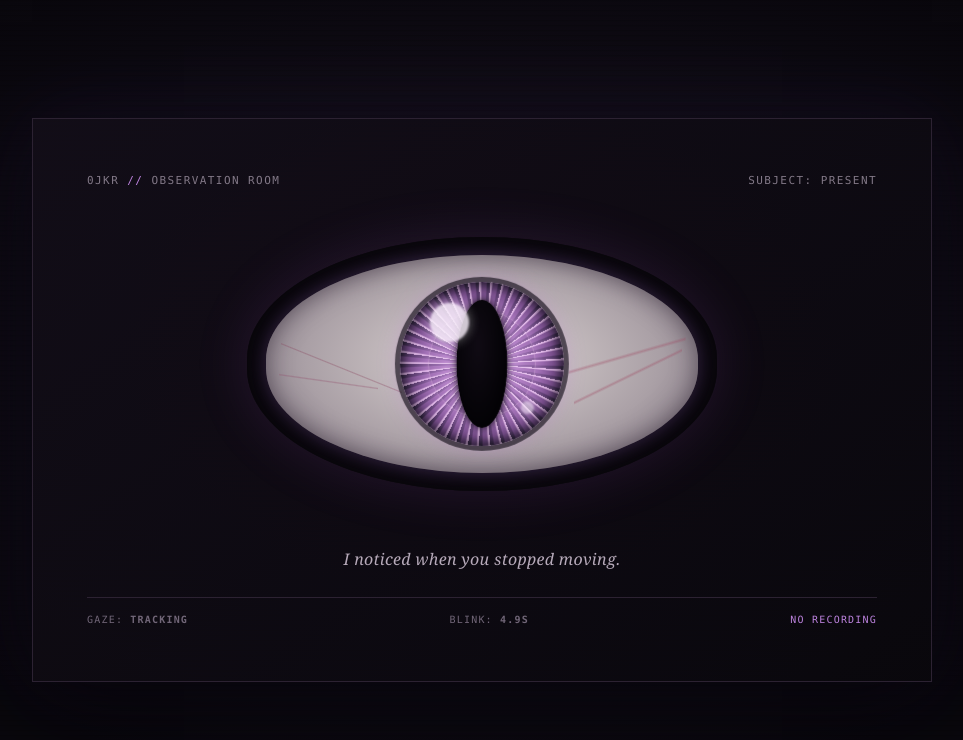
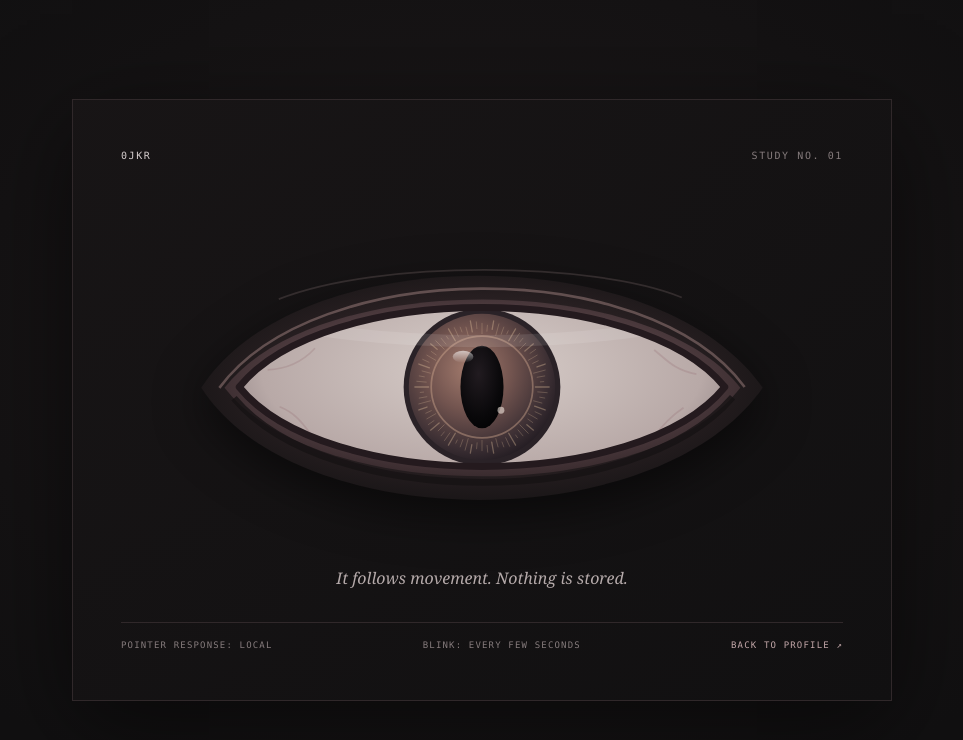
Before and after one commit to 0jkr/0jkr, a plain HTML site: page index.html in a window 1280 px wide. Shown: the whole page, without its empty margins (158-1121 px from the left). Drawn offline with Linux system fonts and the light colour scheme.

Commit message:
Redesign profile and interactive eye

```diff
--- a/index.html
+++ b/index.html
@@ -3,17 +3,17 @@
 <head>
   <meta charset="utf-8">
   <meta name="viewport" content="width=device-width, initial-scale=1">
-  <meta name="theme-color" content="#09070d">
-  <meta name="description" content="A quiet room with one eye on the cursor.">
-  <title>0JKR // observation room</title>
+  <meta name="theme-color" content="#111011">
+  <meta name="description" content="An eye, drawn to movement. Nothing is stored.">
+  <title>0JKR — study no. 01</title>
   <style>
     :root {
       color-scheme: dark;
-      --ink: #e9e1ec;
-      --muted: #827887;
-      --violet: #bd83df;
-      --line: #2c2232;
-      --room: #09070d;
+      --paper: #d6cece;
+      --muted: #857b7c;
+      --wine: #82565d;
+      --rule: #30282a;
+      --ground: #111011;
     }
     * { box-sizing: border-box; }
     body {
@@ -21,196 +21,200 @@
       margin: 0;
       display: grid;
       place-items: center;
-      overflow: hidden;
-      color: var(--ink);
-      background:
-        radial-gradient(ellipse at 50% 43%, #21152a 0, #100c15 34%, var(--room) 75%),
-        var(--room);
-      font: 14px/1.5 ui-monospace, SFMono-Regular, Menlo, Monaco, Consolas, monospace;
-    }
-    body::before {
-      content: "";
-      position: fixed;
-      inset: 0;
-      pointer-events: none;
-      opacity: .17;
-      background: repeating-linear-gradient(0deg, transparent 0 3px, #000 4px 5px);
-      mix-blend-mode: multiply;
+      padding: 28px 18px;
+      color: var(--paper);
+      background: radial-gradient(ellipse at 50% 43%, #211a1b 0, #171415 35%, var(--ground) 78%);
+      font: 13px/1.6 ui-monospace, SFMono-Regular, Menlo, Monaco, Consolas, monospace;
     }
     main {
-      width: min(900px, 100% - 40px);
-      position: relative;
-      padding: clamp(24px, 5vw, 54px);
-      border: 1px solid var(--line);
-      background: linear-gradient(145deg, rgb(19 14 24 / .94), rgb(10 8 13 / .94));
-      box-shadow: 0 25px 100px #000b, 0 0 80px #8b5cf61a;
+      width: min(820px, 100%);
+      padding: clamp(22px, 5vw, 48px);
+      border: 1px solid var(--rule);
+      background: linear-gradient(145deg, rgb(24 21 22 / .91), rgb(17 16 17 / .96));
+      box-shadow: 0 24px 90px #0008;
     }
-    header, footer { display: flex; justify-content: space-between; gap: 20px; }
-    header { color: var(--muted); font-size: 11px; letter-spacing: .13em; text-transform: uppercase; }
-    header b { color: var(--violet); font-weight: 500; }
-    .scene { min-height: 340px; display: grid; place-items: center; padding: 28px 0 18px; }
-    .socket {
-      width: min(470px, 82vw);
-      aspect-ratio: 1.85;
-      position: relative;
-      display: grid;
-      place-items: center;
-      overflow: hidden;
-      border-radius: 52% / 50%;
-      background: radial-gradient(ellipse, #24182d 0 47%, #0d0911 76%);
-      box-shadow: 0 0 55px #b15ddb22, inset 0 0 42px #000;
-    }
-    .sclera {
-      width: 92%;
-      height: 86%;
-      position: relative;
-      overflow: hidden;
-      border-radius: 50% / 48%;
-      background:
-        radial-gradient(ellipse at 50% 48%, #ded6d5 0, #aaa0a6 58%, #736776 100%);
-      box-shadow: inset 0 0 24px #1a101e88, 0 0 16px #c084fc28;
-      transition: filter .25s ease;
-    }
-    .veins, .iris, .pupil, .glint, .lid { position: absolute; }
-    .veins {
-      inset: 0;
-      opacity: .37;
-      background:
-        linear-gradient(22deg, transparent 48%, #8a465f 49%, transparent 50%) 5% 52% / 28% 32% no-repeat,
-        linear-gradient(-16deg, transparent 47%, #a04c65 49%, transparent 51%) 96% 43% / 27% 38% no-repeat,
-        linear-gradient(8deg, transparent 47%, #93506d 49%, transparent 51%) 4% 60% / 23% 22% no-repeat,
-        linear-gradient(-26deg, transparent 47%, #a04c65 49%, transparent 51%) 95% 57% / 25% 27% no-repeat;
-    }
-    .iris {
-      width: 38%;
-      height: auto;
-      max-height: 84%;
-      aspect-ratio: 1;
-      left: 50%;
-      top: 50%;
-      border-radius: 50%;
-      transform: translate(calc(-50% + var(--look-x, 0px)), calc(-50% + var(--look-y, 0px)));
-      background:
-        repeating-conic-gradient(from 6deg, #d5a9dc 0deg 1deg, #5a386c 2deg 5deg, #271d35 6deg 8deg),
-        radial-gradient(circle, #b47fca 0 18%, #42274f 63%, #17121c 70%);
-      background-blend-mode: screen, normal;
-      box-shadow: 0 0 0 5px #17121caa, 0 0 22px #bb72d766, inset 0 0 18px #08060c;
-      transition: transform 90ms ease-out;
-      will-change: transform;
-    }
-    .iris::before {
-      content: "";
-      position: absolute;
-      inset: 17%;
-      border-radius: 50%;
-      border: 1px solid #e1b8e366;
-      box-shadow: 0 0 14px #d599e566;
-    }
-    .pupil {
-      width: 31%;
-      height: 78%;
-      left: 50%;
-      top: 50%;
-      border-radius: 50%;
-      transform: translate(-50%, -50%);
-      background: radial-gradient(ellipse at 43% 36%, #100b14, #030205 72%);
-      box-shadow: 0 0 8px #08050b;
-    }
-    .glint {
-      z-index: 2;
-      top: 22%;
-      left: 38%;
-      width: 9%;
-      aspect-ratio: 1;
-      border-radius: 50%;
-      background: #f7edf9;
-      opacity: .84;
-      filter: blur(1px);
-      box-shadow: 0 0 12px #fff8;
-    }
-    .glint.small { top: 67%; left: 59%; width: 3%; opacity: .58; }
-    .lid {
-      z-index: 3;
-      left: -2%;
-      width: 104%;
-      height: 52%;
-      background: linear-gradient(180deg, #21152a, #120d18 82%, #3b2345);
-      box-shadow: 0 5px 14px #0009;
-      transform: scaleY(0);
-      will-change: transform;
-    }
-    .lid.top { top: 0; transform-origin: top; border-radius: 0 0 50% 50%; }
-    .lid.bottom { bottom: 0; transform-origin: bottom; border-radius: 50% 50% 0 0; background: linear-gradient(0deg, #21152a, #120d18 82%, #3b2345); }
-    .socket.blink .lid { animation: blink 170ms cubic-bezier(.4, 0, .8, .2) both; }
-    .socket.blink .lid.bottom { animation-name: blink-bottom; }
-    .socket.blink .sclera { filter: brightness(.6); }
-    @keyframes blink { 0%, 100% { transform: scaleY(0); } 45%, 70% { transform: scaleY(1); } }
-    @keyframes blink-bottom { 0%, 100% { transform: scaleY(0); } 45%, 70% { transform: scaleY(1); } }
-    .caption { margin: 18px 0 0; text-align: center; color: #b7aaba; font: italic 16px/1.5 Georgia, serif; letter-spacing: .02em; }
-    footer { margin-top: 26px; padding-top: 14px; border-top: 1px solid var(--line); color: #716678; font-size: 10px; letter-spacing: .12em; text-transform: uppercase; }
-    footer span:last-child { color: var(--violet); }
-    @media (max-width: 560px) {
-      main { width: 100%; min-height: 100svh; display: flex; flex-direction: column; justify-content: center; padding: 24px; border: 0; }
-      .scene { min-height: 260px; }
-      footer { font-size: 9px; }
+    header, footer { display: flex; align-items: center; justify-content: space-between; gap: 18px; }
+    header { color: var(--muted); font-size: 10px; letter-spacing: .16em; text-transform: uppercase; }
+    header strong { color: var(--paper); font-weight: 500; }
+    .stage { display: grid; place-items: center; padding: clamp(30px, 7vw, 68px) 0 24px; }
+    #eye { display: block; width: min(620px, 100%); overflow: visible; filter: drop-shadow(0 14px 24px #0008); }
+    #iris { transform-box: view-box; transform-origin: 360px 180px; }
+    .fiber { stroke: #e5c5a0; stroke-linecap: round; opacity: .36; }
+    .caption { margin: 0; text-align: center; color: #b5aaaa; font: italic 16px/1.5 Georgia, 'Times New Roman', serif; }
+    footer { margin-top: 32px; padding-top: 15px; border-top: 1px solid var(--rule); color: var(--muted); font-size: 9px; letter-spacing: .13em; text-transform: uppercase; }
+    footer a { color: #c3a7a9; text-decoration: none; }
+    footer a:hover { color: #eee1e1; }
+    @media (max-width: 540px) {
+      body { padding: 0; }
+      main { min-height: 100svh; display: flex; flex-direction: column; justify-content: center; border: 0; }
+      .stage { padding: 56px 0 38px; }
+      footer { flex-wrap: wrap; font-size: 8px; }
     }
     @media (prefers-reduced-motion: reduce) {
-      *, *::before, *::after { scroll-behavior: auto !important; transition-duration: .01ms !important; }
-      .socket.blink .lid { animation-duration: .01ms; }
+      *, *::before, *::after { scroll-behavior: auto !important; }
     }
   </style>
 </head>
 <body>
   <main>
-    <header><span>0JKR <b>//</b> OBSERVATION ROOM</span><span id="state">SUBJECT: PRESENT</span></header>
-    <section class="scene" aria-label="An eye that follows the pointer and blinks">
-      <div class="socket" id="eye">
-        <div class="sclera">
-          <div class="veins"></div>
-          <div class="iris" id="iris"><div class="pupil"></div></div>
-          <div class="glint"></div><div class="glint small"></div>
-        </div>
-        <div class="lid top"></div><div class="lid bottom"></div>
-      </div>
+    <header><strong>0JKR</strong><span>STUDY NO. 01</span></header>
+    <section class="stage" aria-label="A drawn eye that follows movement and blinks">
+      <svg id="eye" viewBox="0 0 720 360" role="img" aria-labelledby="eye-title eye-desc">
+        <title id="eye-title">Study no. 01</title>
+        <desc id="eye-desc">A muted, realistic eye follows the pointer and blinks occasionally. Pointer movement stays in this browser tab.</desc>
+        <defs>
+          <radialGradient id="socket" cx="50%" cy="48%" r="58%">
+            <stop stop-color="#49363a"/>
+            <stop offset=".68" stop-color="#261e20"/>
+            <stop offset="1" stop-color="#151314"/>
+          </radialGradient>
+          <radialGradient id="skin" cx="50%" cy="46%" r="62%">
+            <stop stop-color="#80676a"/>
+            <stop offset=".62" stop-color="#594448"/>
+            <stop offset="1" stop-color="#302326"/>
+          </radialGradient>
+          <radialGradient id="sclera" cx="50%" cy="42%" r="65%">
+            <stop stop-color="#d8ceca"/>
+            <stop offset=".68" stop-color="#b8a9a7"/>
+            <stop offset="1" stop-color="#776a6d"/>
+          </radialGradient>
+          <radialGradient id="iris-fill" cx="42%" cy="38%" r="67%">
+            <stop stop-color="#a47c6e"/>
+            <stop offset=".42" stop-color="#72544f"/>
+            <stop offset=".82" stop-color="#392d32"/>
+            <stop offset="1" stop-color="#201a20"/>
+          </radialGradient>
+          <radialGradient id="pupil-fill" cx="42%" cy="34%" r="70%">
+            <stop stop-color="#211b20"/>
+            <stop offset=".75" stop-color="#09080a"/>
+            <stop offset="1" stop-color="#030304"/>
+          </radialGradient>
+          <linearGradient id="shine" x1="0" y1="0" x2="0" y2="1">
+            <stop stop-color="#fff" stop-opacity=".75"/>
+            <stop offset="1" stop-color="#fff" stop-opacity="0"/>
+          </linearGradient>
+          <clipPath id="opening-clip" clipPathUnits="userSpaceOnUse">
+            <path id="opening" d="M78 180 C178 57 542 57 642 180 C542 303 178 303 78 180Z"/>
+          </clipPath>
+        </defs>
+
+        <path d="M34 181 C145 8 565 7 686 181 C565 355 145 354 34 181Z" fill="url(#socket)"/>
+        <path d="M61 181 C166 44 555 44 660 181 C555 318 166 318 61 181Z" fill="url(#skin)" opacity=".84"/>
+
+        <g clip-path="url(#opening-clip)">
+          <rect x="70" y="45" width="580" height="270" fill="url(#sclera)"/>
+          <g fill="none" stroke="#8d6268" stroke-width="2" opacity=".22">
+            <path d="M100 153 C133 142 142 125 157 111 M111 160 C139 159 155 147 166 135"/>
+            <path d="M621 151 C589 138 580 122 566 110 M609 165 C584 161 574 148 560 137"/>
+            <path d="M125 203 C145 211 153 224 162 236 M594 204 C579 214 568 226 559 239"/>
+          </g>
+          <g id="iris">
+            <circle cx="360" cy="180" r="91" fill="#2a2227"/>
+            <circle cx="360" cy="180" r="85" fill="url(#iris-fill)"/>
+            <g id="fibers"></g>
+            <circle cx="360" cy="180" r="59" fill="none" stroke="#d4ac91" stroke-opacity=".42" stroke-width="2"/>
+            <ellipse cx="360" cy="180" rx="25" ry="48" fill="url(#pupil-fill)"/>
+            <ellipse cx="338" cy="145" rx="12" ry="7" fill="url(#shine)" opacity=".8"/>
+            <circle cx="382" cy="207" r="4" fill="#f4e9e1" opacity=".58"/>
+          </g>
+          <path d="M95 96 C219 137 500 137 625 96" fill="none" stroke="#fff" stroke-opacity=".1" stroke-width="14"/>
+        </g>
+
+        <path id="opening-edge" d="M78 180 C178 57 542 57 642 180 C542 303 178 303 78 180Z" fill="none" stroke="#241a1e" stroke-width="8" stroke-linejoin="round"/>
+        <path d="M55 181 C166 30 550 25 665 180" fill="none" stroke="#a08280" stroke-opacity=".5" stroke-width="3"/>
+        <path d="M72 193 C182 323 537 324 651 192" fill="none" stroke="#171214" stroke-opacity=".78" stroke-width="8"/>
+        <path d="M124 78 C240 32 489 34 592 76" fill="none" stroke="#c4a8a4" stroke-opacity=".18" stroke-width="2"/>
+      </svg>
     </section>
-    <p class="caption" id="caption">I noticed when you stopped moving.</p>
-    <footer><span>GAZE: <b id="gaze">TRACKING</b></span><span>BLINK: <b id="blink-time">--</b></span><span>NO RECORDING</span></footer>
+    <p class="caption">It follows movement. Nothing is stored.</p>
+    <footer><span>POINTER RESPONSE: LOCAL</span><span>BLINK: EVERY FEW SECONDS</span><a href="https://github.com/0jkr">BACK TO PROFILE ↗</a></footer>
   </main>
   <script>
     (() => {
-      const eye = document.getElementById('eye');
+      const svg = document.getElementById('eye');
       const iris = document.getElementById('iris');
-      const blinkTime = document.getElementById('blink-time');
-      const state = document.getElementById('state');
-      const reducedMotion = matchMedia('(prefers-reduced-motion: reduce)').matches;
-      let blinkTimer;
+      const opening = document.getElementById('opening');
+      const openingEdge = document.getElementById('opening-edge');
+      const fibers = document.getElementById('fibers');
+      const ns = 'http://www.w3.org/2000/svg';
 
-      function pointAt(x, y) {
-        const rect = eye.getBoundingClientRect();
-        const lookX = Math.max(-30, Math.min(30, (x - (rect.left + rect.width / 2)) / (rect.width / 2) * 30));
-        const lookY = Math.max(-15, Math.min(15, (y - (rect.top + rect.height / 2)) / (rect.height / 2) * 15));
-        iris.style.setProperty('--look-x', `${lookX}px`);
-        iris.style.setProperty('--look-y', `${lookY}px`);
-        state.textContent = 'SUBJECT: PRESENT';
+      for (let i = 0; i < 72; i++) {
+        const angle = (Math.PI * 2 * i) / 72;
+        const inner = 62 + (i % 3) * 3;
+        const outer = 78 - (i % 4) * 2;
+        const line = document.createElementNS(ns, 'line');
+        line.setAttribute('class', 'fiber');
+        line.setAttribute('x1', `${360 + Math.cos(angle) * inner}`);
+        line.setAttribute('y1', `${180 + Math.sin(angle) * inner}`);
+        line.setAttribute('x2', `${360 + Math.cos(angle) * outer}`);
+        line.setAttribute('y2', `${180 + Math.sin(angle) * outer}`);
+        line.setAttribute('stroke-width', i % 4 === 0 ? '1.5' : '0.8');
+        fibers.appendChild(line);
       }
-      document.addEventListener('pointermove', event => pointAt(event.clientX, event.clientY), { passive: true });
-      document.addEventListener('pointerleave', () => {
-        iris.style.setProperty('--look-x', '0px');
-        iris.style.setProperty('--look-y', '0px');
-        state.textContent = 'SUBJECT: ABSENT';
+
+      let targetX = 0, targetY = 0, currentX = 0, currentY = 0, moving = false;
+      function followPointer(event) {
+        const rect = svg.getBoundingClientRect();
+        const x = (event.clientX - rect.left) * (720 / rect.width);
+        const y = (event.clientY - rect.top) * (360 / rect.height);
+        targetX = Math.max(-35, Math.min(35, (x - 360) * .12));
+        targetY = Math.max(-21, Math.min(21, (y - 180) * .12));
+        if (!moving) {
+          moving = true;
+          requestAnimationFrame(easeGaze);
+        }
+      }
+      function easeGaze() {
+        currentX += (targetX - currentX) * .28;
+        currentY += (targetY - currentY) * .28;
+        iris.setAttribute('transform', `translate(${currentX.toFixed(2)} ${currentY.toFixed(2)})`);
+        if (Math.abs(targetX - currentX) > .15 || Math.abs(targetY - currentY) > .15) {
+          requestAnimationFrame(easeGaze);
+        } else {
+          currentX = targetX;
+          currentY = targetY;
+          iris.setAttribute('transform', `translate(${currentX.toFixed(2)} ${currentY.toFixed(2)})`);
+          moving = false;
+        }
+      }
+      window.addEventListener('pointermove', followPointer, { passive: true });
+      window.addEventListener('pointerleave', () => {
+        targetX = 0;
+        targetY = 0;
+        if (!moving) {
+          moving = true;
+          requestAnimationFrame(easeGaze);
+        }
       });
 
-      function blink() {
-        eye.classList.remove('blink');
-        void eye.offsetWidth;
-        eye.classList.add('blink');
-        blinkTime.textContent = `${(Math.random() * 2 + 3).toFixed(1)}S`;
-        setTimeout(() => eye.classList.remove('blink'), 190);
-        const next = reducedMotion ? 5000 : 2800 + Math.random() * 2600;
-        blinkTimer = setTimeout(blink, next);
+      const clamp = (value, min, max) => Math.max(min, Math.min(max, value));
+      function lidPath(amount) {
+        const y = 57 + 123 * amount;
+        const lowerY = 303 - 123 * amount;
+        return `M78 180 C178 ${y} 542 ${y} 642 180 C542 ${lowerY} 178 ${lowerY} 78 180Z`;
       }
-      blinkTimer = setTimeout(blink, 1800);
-      window.addEventListener('pagehide', () => clearTimeout(blinkTimer), { once: true });
+      function animateBlink(from, to, duration) {
+        return new Promise(resolve => {
+          const start = performance.now();
+          function frame(now) {
+            const t = clamp((now - start) / duration, 0, 1);
+            const eased = t < .5 ? 2 * t * t : 1 - Math.pow(-2 * t + 2, 2) / 2;
+            const shape = lidPath(from + (to - from) * eased);
+            opening.setAttribute('d', shape);
+            openingEdge.setAttribute('d', shape);
+            if (t < 1) requestAnimationFrame(frame);
+            else resolve();
+          }
+          requestAnimationFrame(frame);
+        });
+      }
+      async function blink() {
+        await animateBlink(0, 1, 105);
+        await new Promise(resolve => setTimeout(resolve, 75));
+        await animateBlink(1, 0, 130);
+        setTimeout(blink, 2600 + Math.random() * 2600);
+      }
+      setTimeout(blink, 1600 + Math.random() * 1200);
     })();
   </script>
 </body>
```
Also changed, not shown: profile-signal.svg, 1 other file.
